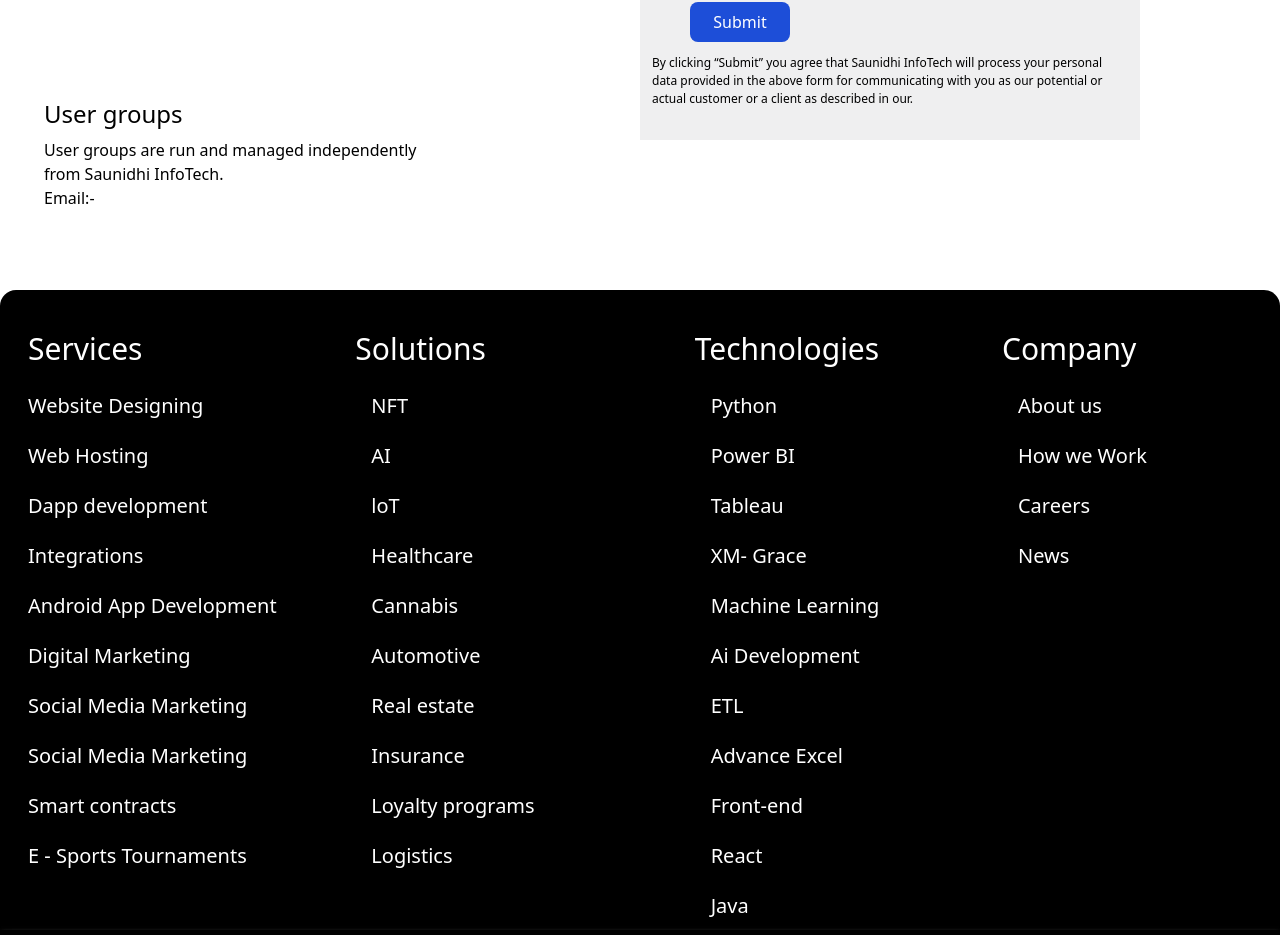
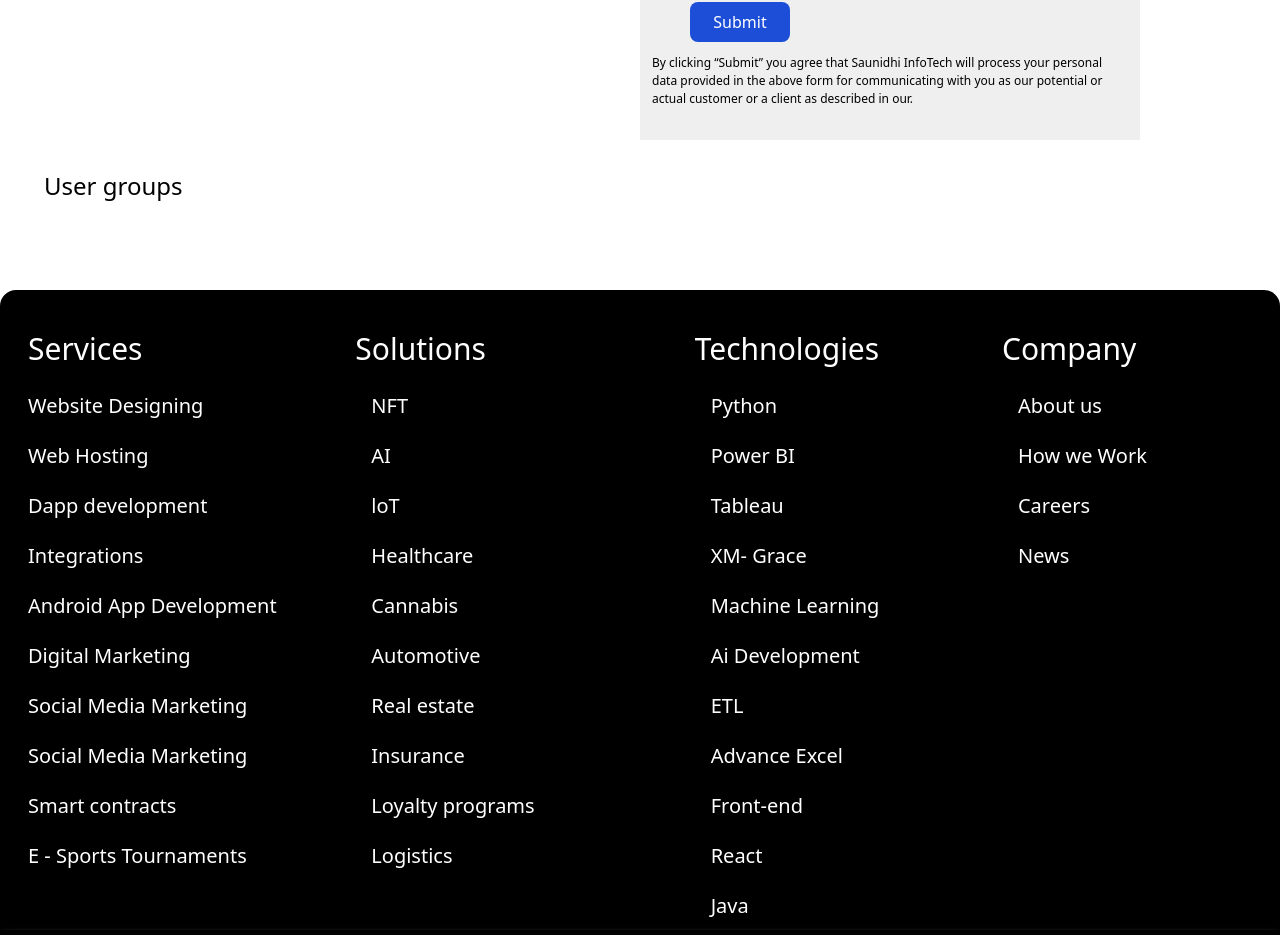
Before and after one commit to saunidhi/saunidhi_infotech, a React (Create React App) app: page /contact in a window 1280 px wide. Shown: the part 1174-2109 px from the top of the page. Built offline with nearby package versions, Linux system fonts and the light colour scheme.

Commit message:
Update ContectUsInfo.jsx

```diff
--- a/src/Components/Pages/ContectUs/ContectUsInfo.jsx
+++ b/src/Components/Pages/ContectUs/ContectUsInfo.jsx
@@ -14,9 +14,9 @@
 
         <div className='flex flex-col pt-5 md:pt-0'>
           <h1 className=" text-2xl py-2">User groups</h1>
-          <span>User groups are run and managed independently <br /> from Saunidhi InfoTech.</span>
+          {/* ############################################### <span>User groups are run and managed independently <br /> from Saunidhi InfoTech.</span> */}
           <div className="flex ">
-            <span>Email:-</span>
+            {/* <span>Email:-</span> */}
             <Link to={`mailto:${""}`} className='text-blue-500 cursor-pointer'>{""}</Link>
           </div>
         </div>
```
